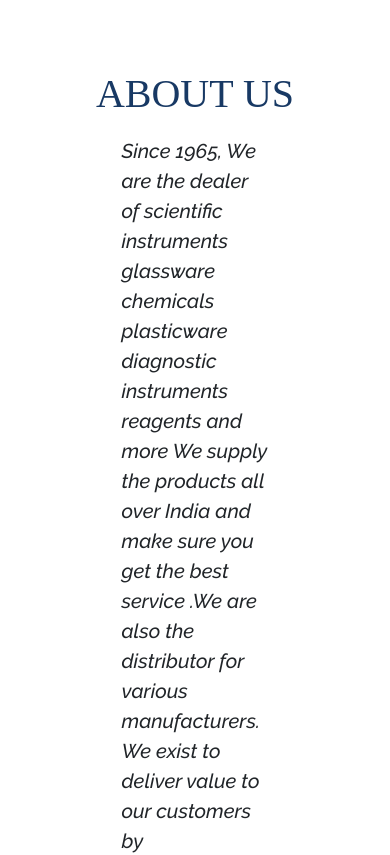
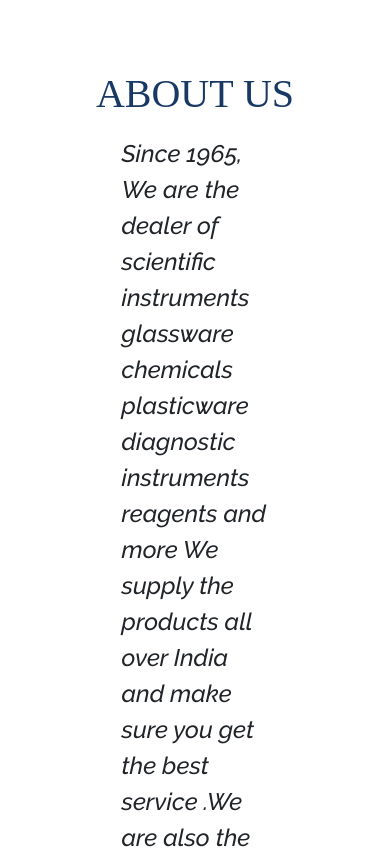
Before and after one commit to yashgupta112/metro3, a plain HTML site: page index.html in a window 390 px wide. Shown: the part 660-1515 px from the top of the page. Drawn offline with nearby package versions, Linux system fonts and the light colour scheme.

Commit message:
Update stlyes.css

```diff
--- a/stlyes.css
+++ b/stlyes.css
@@ -76,7 +76,7 @@
     display: none;
   }
   .content {
-    font-size: 150%;
+    font-size: 150% !important;
   }
 }
 
```
